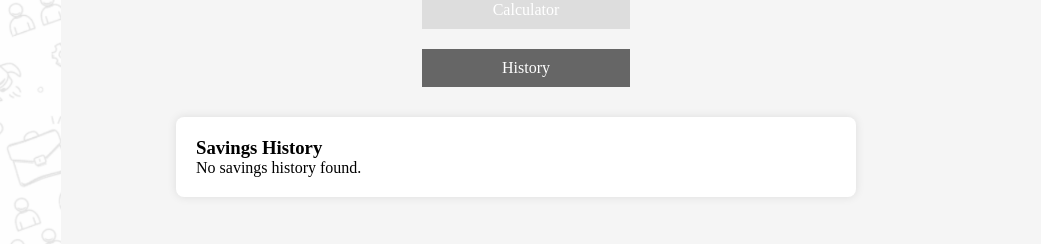
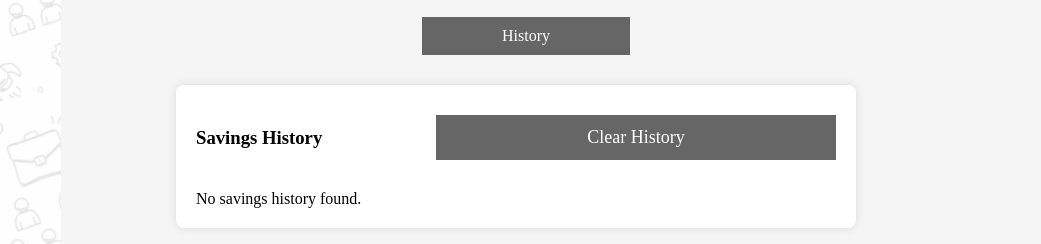
Before and after one commit to Ronny-Saputra/Personal-Finance-Manager, a plain HTML site: page HTMLS/target.html in a window 1280 px wide. Both pictures are taken after a click on the button "History". Shown: the part 335-579 px from the top of the page, 239-1280 px from the left. Drawn offline with Linux system fonts and the light colour scheme.

Commit message:
Update target.html

```diff
--- a/HTMLS/target.html
+++ b/HTMLS/target.html
@@ -81,13 +81,18 @@
         </div>
       </div>
     </div>
-    <!-- History -->
-    <div id="history-tab" class="tab-content">
-      <div class="history-container">
-        <h3>Savings History</h3>
-        <div id="history"></div>
-      </div>
+<!-- History -->
+<div id="history-tab" class="tab-content">
+  <div class="history-container">
+    <!-- Wrapper untuk Judul dan Tombol -->
+    <div style="display: flex; justify-content: space-between; align-items: center; margin-bottom: 20px;">
+      <h3 style="margin: 0;">Savings History</h3>
+      <!-- Tombol Clear History -->
+      <button onclick="clearHistory()" class="clear-history-button">Clear History</button>
     </div>
+    <div id="history"></div>
+  </div>
+</div>
   </div>
   <script>
     // Simple tab switcher
```
